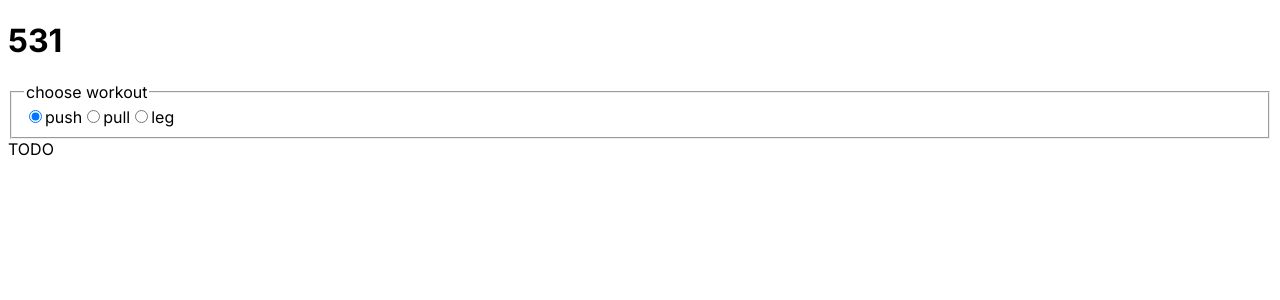
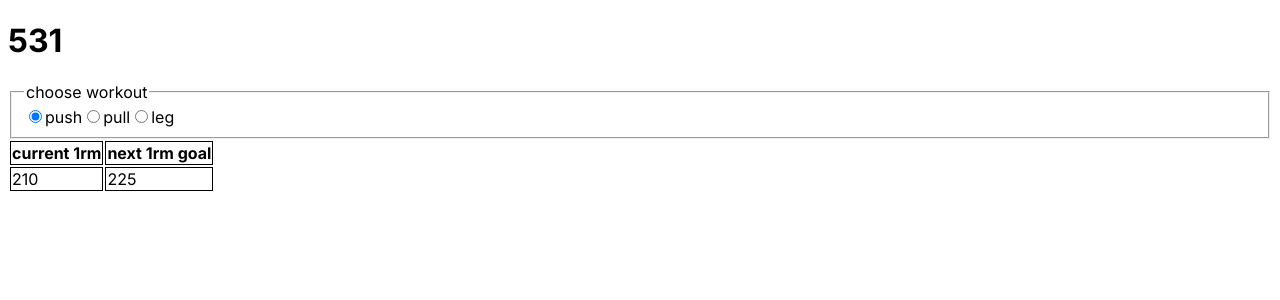
Before and after one commit to aqandrew/531, a Next.js app: page / in a window 1280 px wide. Shown: the top 300 px of the page. Built offline with nearby package versions, Linux system fonts and the light colour scheme.

Commit message:
extract into WorkoutDayPicker + create OneRepMaxDisplay components

```diff
--- a/app/globals.css
+++ b/app/globals.css
@@ -2,3 +2,8 @@ label,
 input {
 	cursor: pointer;
 }
+
+th,
+td {
+	border: 1px solid black;
+}
--- a/app/page.tsx
+++ b/app/page.tsx
@@ -1,14 +1,13 @@
 'use client';
 
 import { ChangeEvent, useState } from 'react';
-
-const workoutDays = ['push', 'pull', 'leg'] as const;
-type WorkoutDay = (typeof workoutDays)[number];
+import WorkoutDayPicker, { WorkoutDay } from '@/components/WorkoutDayPicker';
+import OneRepMaxDisplay from '@/components/OneRepMaxDisplay';
 
 export default function Home() {
 	const [workoutDay, setWorkoutDay] = useState<WorkoutDay>('push');
 
-	function isWorkoutDayChecked(value: string): boolean {
+	function isWorkoutDayChecked(value: WorkoutDay): boolean {
 		return workoutDay === value;
 	}
 
@@ -21,25 +20,14 @@ export default function Home() {
 		<>
 			<header>
 				<h1>531</h1>
-				<fieldset>
-					<legend>choose workout</legend>
-					<div>
-						{workoutDays.map((day) => (
-							<label>
-								<input
-									type="radio"
-									name="workout-day"
-									value={day}
-									checked={isWorkoutDayChecked(day)}
-									onChange={handleWorkoutDayChange}
-								/>
-								{day}
-							</label>
-						))}
-					</div>
-				</fieldset>
+				<WorkoutDayPicker
+					isWorkoutDayChecked={isWorkoutDayChecked}
+					handleWorkoutDayChange={handleWorkoutDayChange}
+				></WorkoutDayPicker>
 			</header>
-			<main>TODO</main>
+			<main>
+				<OneRepMaxDisplay workoutDay={workoutDay}></OneRepMaxDisplay>
+			</main>
 		</>
 	);
 }
--- /dev/null
+++ b/components/OneRepMaxDisplay.tsx
@@ -0,0 +1,45 @@
+import { WorkoutDay } from './WorkoutDayPicker';
+
+interface OneRepMaxDisplayProps {
+	workoutDay: WorkoutDay;
+}
+
+export default function OneRepMaxDisplay({
+	workoutDay,
+}: OneRepMaxDisplayProps) {
+	let oneRepMax: number;
+	let oneRepMaxGoal: number;
+
+	// TODO get these values from database
+	switch (workoutDay) {
+		case 'push':
+			oneRepMax = 210;
+			oneRepMaxGoal = 225;
+			break;
+		case 'pull':
+			oneRepMax = 310;
+			oneRepMaxGoal = 350;
+			break;
+		case 'leg':
+			oneRepMax = 235;
+			oneRepMaxGoal = 300;
+			break;
+	}
+
+	return (
+		<table>
+			<thead>
+				<tr>
+					<th>current 1rm</th>
+					<th>next 1rm goal</th>
+				</tr>
+			</thead>
+			<tbody>
+				<tr>
+					<td>{oneRepMax}</td>
+					<td>{oneRepMaxGoal}</td>
+				</tr>
+			</tbody>
+		</table>
+	);
+}
--- /dev/null
+++ b/components/WorkoutDayPicker.tsx
@@ -0,0 +1,35 @@
+import { ChangeEvent } from 'react';
+
+const workoutDays = ['push', 'pull', 'leg'] as const;
+export type WorkoutDay = (typeof workoutDays)[number];
+
+interface WorkoutDayPickerProps {
+	isWorkoutDayChecked: (value: WorkoutDay) => boolean;
+	handleWorkoutDayChange: (event: ChangeEvent) => void;
+}
+
+export default function WorkoutDayPicker({
+	isWorkoutDayChecked,
+	handleWorkoutDayChange,
+}: WorkoutDayPickerProps) {
+	return (
+		<fieldset>
+			<legend>choose workout</legend>
+			<div>
+				{workoutDays.map((day) => (
+					<label key={day}>
+						{/* TODO why does default selected (push) get cleared after hydration? */}
+						<input
+							type="radio"
+							name="workout-day"
+							value={day}
+							checked={isWorkoutDayChecked(day)}
+							onChange={handleWorkoutDayChange}
+						/>
+						{day}
+					</label>
+				))}
+			</div>
+		</fieldset>
+	);
+}
```
